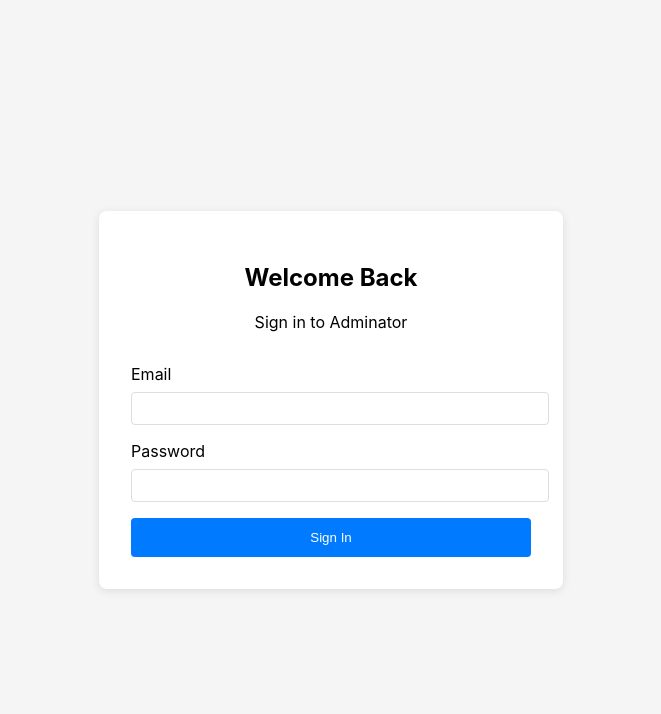
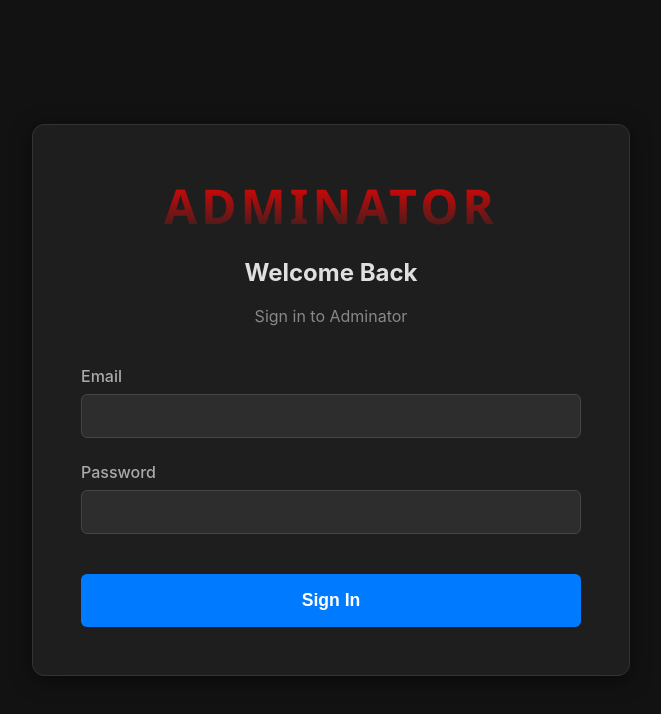
Before and after one commit to JabbarB674/adminator-old, a React (Create React App) app in the folder frontend/: page /login in a window 1280 px wide. Shown: the top 714 px of the page, without its empty margins (309-970 px from the left). Built offline with nearby package versions, Linux system fonts and the light colour scheme.

Commit message:
mini styling

```diff
--- a/frontend/src/components/layout/Footer.jsx
+++ /dev/null
@@ -1,9 +0,0 @@
-import React from 'react';
-
-export default function Footer() {
-  return (
-    <footer style={{ padding: '1rem', background: '#eee', textAlign: 'center' }}>
-      <p>&copy; 2025 Adminator</p>
-    </footer>
-  );
-}
--- a/frontend/src/components/layout/Header.jsx
+++ b/frontend/src/components/layout/Header.jsx
@@ -2,8 +2,8 @@
 
 export default function Header() {
   return (
-    <header style={{ padding: '1rem', background: '#333', color: 'white' }}>
-      <h1>Adminator</h1>
+    <header style={{ padding: '1rem', background: '#1e1e1e', color: 'white', borderBottom: '1px solid #333' }}>
+      <h1 className="tech-logo">Adminator</h1>
     </header>
   );
 }
--- a/frontend/src/index.css
+++ b/frontend/src/index.css
@@ -5,9 +5,32 @@
     sans-serif;
   -webkit-font-smoothing: antialiased;
   -moz-osx-font-smoothing: grayscale;
+  background-color: #121212;
+  color: #e0e0e0;
 }
 
 code {
   font-family: source-code-pro, Menlo, Monaco, Consolas, 'Courier New',
     monospace;
 }
+
+.tech-logo {
+  font-family: 'Segoe UI', 'Roboto', sans-serif;
+  font-size: 3rem;
+  font-weight: 900;
+  text-transform: uppercase;
+  letter-spacing: 4px;
+  margin: 0;
+  background: linear-gradient(to top, #222222, #ff0000);
+  -webkit-background-clip: text;
+  background-clip: text;
+  -webkit-text-fill-color: transparent;
+  color: transparent;
+  display: inline-block;
+}
+
+/* Smaller version for header */
+header .tech-logo {
+  font-size: 1.5rem;
+  letter-spacing: 2px;
+}
--- a/frontend/src/layouts/MainLayout.jsx
+++ b/frontend/src/layouts/MainLayout.jsx
@@ -1,15 +1,13 @@
 import React from 'react';
 import Header from '../components/layout/Header';
-import Footer from '../components/layout/Footer';
 
 export default function MainLayout({ children }) {
   return (
-    <div className="main-layout" style={{ display: 'flex', flexDirection: 'column', height: '100vh' }}>
+    <div className="main-layout" style={{ display: 'flex', flexDirection: 'column', height: '100vh', backgroundColor: '#121212', color: '#e0e0e0' }}>
       <Header />
       <main style={{ flex: 1, padding: '2rem' }}>
         {children}
       </main>
-      <Footer />
     </div>
   );
 }
--- a/frontend/src/pages/Dashboard.jsx
+++ b/frontend/src/pages/Dashboard.jsx
@@ -1,14 +1,17 @@
 import React from 'react';
 import { useAuth } from '../context/AuthContext';
+import "../styles/auth.css"; // Import styles for tech-logo
 
 export default function Dashboard() {
   const { user, logout } = useAuth();
 
   return (
     <div>
+      <div style={{ textAlign: 'center', marginBottom: '2rem' }}>
+      </div>
       <h2>Dashboard</h2>
       <p>Welcome, {user?.email}!</p>
-      <button onClick={logout}>Logout</button>
+      <button onClick={logout} style={{ padding: '0.5rem 1rem', cursor: 'pointer' }}>Logout</button>
     </div>
   );
 }
--- a/frontend/src/pages/Login.jsx
+++ b/frontend/src/pages/Login.jsx
@@ -42,8 +42,9 @@
     <div className="auth-container">
       <div className="auth-card">
         <div className="auth-header">
+          <h1 className="tech-logo">ADMINATOR</h1>
           <h2>Welcome Back</h2>
-          <p>Sign in to Adminator</p>
+          <p style={{ color: '#888' }}>Sign in to Adminator</p>
         </div>
 
         {error && <div className="auth-error">{error}</div>}
--- a/frontend/src/styles/auth.css
+++ b/frontend/src/styles/auth.css
@@ -3,55 +3,89 @@
   justify-content: center;
   align-items: center;
   height: 100vh;
-  background-color: #f5f5f5;
+  background-color: #121212;
 }
 
 .auth-card {
-  background: white;
-  padding: 2rem;
-  border-radius: 8px;
-  box-shadow: 0 2px 10px rgba(0,0,0,0.1);
+  background: #1e1e1e;
+  padding: 3rem;
+  border-radius: 12px;
+  box-shadow: 0 4px 20px rgba(0,0,0,0.5);
   width: 100%;
-  max-width: 400px;
+  max-width: 500px; /* Macro card size */
+  border: 1px solid #333;
 }
 
 .auth-header {
   text-align: center;
-  margin-bottom: 2rem;
+  margin-bottom: 2.5rem;
+}
+
+.auth-logo {
+  max-width: 200px;
+  margin-bottom: 1rem;
+  display: block;
+  margin-left: auto;
+  margin-right: auto;
 }
 
 .form-group {
-  margin-bottom: 1rem;
+  margin-bottom: 1.5rem;
 }
 
 .form-label {
   display: block;
   margin-bottom: 0.5rem;
+  color: #aaa;
+  font-weight: 500;
 }
 
 .form-input {
   width: 100%;
-  padding: 0.5rem;
-  border: 1px solid #ddd;
-  border-radius: 4px;
+  padding: 0.75rem;
+  background-color: #2d2d2d;
+  border: 1px solid #444;
+  border-radius: 6px;
+  color: white;
+  font-size: 1rem;
+  box-sizing: border-box; /* Ensure padding doesn't affect width */
+}
+
+.form-input:focus {
+  outline: none;
+  border-color: #007bff;
+  box-shadow: 0 0 0 2px rgba(0,123,255,0.25);
 }
 
 .auth-button {
   width: 100%;
-  padding: 0.75rem;
+  padding: 1rem;
   background-color: #007bff;
   color: white;
   border: none;
-  border-radius: 4px;
+  border-radius: 6px;
   cursor: pointer;
+  font-size: 1.1rem;
+  font-weight: 600;
+  margin-top: 1rem;
+  transition: background-color 0.2s;
+}
+
+.auth-button:hover {
+  background-color: #0056b3;
 }
 
 .auth-button:disabled {
-  background-color: #ccc;
+  background-color: #444;
+  cursor: not-allowed;
 }
 
 .auth-error {
-  color: red;
-  margin-bottom: 1rem;
+  background-color: rgba(255, 0, 0, 0.1);
+  color: #ff6b6b;
+  padding: 0.75rem;
+  border-radius: 4px;
+  margin-bottom: 1.5rem;
   text-align: center;
+  border: 1px solid rgba(255, 0, 0, 0.2);
 }
```
Also changed, not shown: 2 other files (tests, documents, lock files or other folders).
